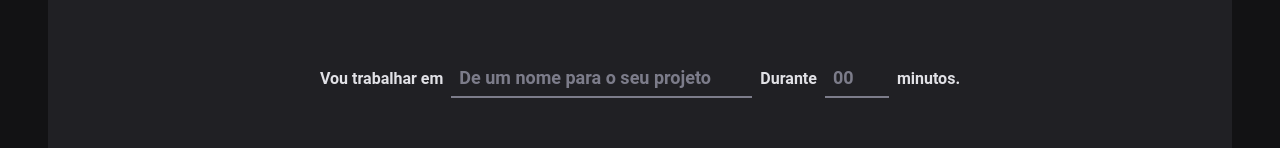
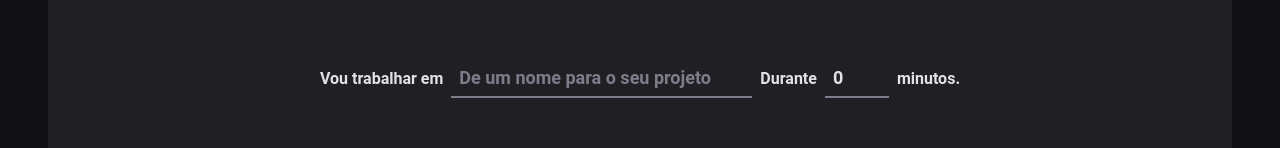
Before and after one commit to joaogabrielramos28/ignite-2022, a React app in the folder React/ignite-timer/: page / in a window 1280 px wide. Shown: the part 166-314 px from the top of the page. Built offline with nearby package versions, Linux system fonts and the light colour scheme; the HTML template or start-up script is replaced by a standard one.

Commit message:
⚡️ feat: using react hook form and zud in form

```diff
--- a/React/ignite-timer/package.json
+++ b/React/ignite-timer/package.json
@@ -10,11 +10,14 @@
     "lint": "eslint src --ext ts,tsx --fix"
   },
   "dependencies": {
+    "@hookform/resolvers": "^2.9.8",
     "phosphor-react": "^1.4.1",
     "react": "^18.2.0",
     "react-dom": "^18.2.0",
+    "react-hook-form": "^7.36.0",
     "react-router-dom": "^6.4.1",
-    "styled-components": "^5.3.5"
+    "styled-components": "^5.3.5",
+    "zod": "^3.19.1"
   },
   "devDependencies": {
     "@rocketseat/eslint-config": "^1.1.3",
--- a/React/ignite-timer/src/pages/Home/index.tsx
+++ b/React/ignite-timer/src/pages/Home/index.tsx
@@ -9,16 +9,46 @@
   TaskInput,
 } from './styles'
 
+import { useForm } from 'react-hook-form'
+import { zodResolver } from '@hookform/resolvers/zod'
+import * as zod from 'zod'
+
+const newCycleFormValidationSchema = zod.object({
+  task: zod.string().min(1, 'Informe a tarefa'),
+  minutesAmount: zod
+    .number()
+    .min(5, 'O ciclo precisa ser de no mínimo 5 minutos')
+    .max(60, 'O ciclo precisa ser de no máximo 60 minutos'),
+})
+
+type NewCycleFormData = zod.infer<typeof newCycleFormValidationSchema>
+
 export function Home() {
+  const { register, handleSubmit, watch, reset } = useForm<NewCycleFormData>({
+    resolver: zodResolver(newCycleFormValidationSchema),
+    defaultValues: {
+      task: '',
+      minutesAmount: 0,
+    },
+  })
+
+  function handleCreateNewCycle(data: NewCycleFormData) {
+    reset()
+  }
+
+  const task = watch('task')
+  const isSubmitDisabled = !task
+
   return (
     <HomeContainer>
-      <form>
+      <form onSubmit={handleSubmit(handleCreateNewCycle)}>
         <FormContainer>
-          <label htmlFor="">Vou trabalhar em</label>
+          <label htmlFor="task">Vou trabalhar em</label>
           <TaskInput
             id="task"
             list="task-suggestions"
             placeholder="De um nome para o seu projeto"
+            {...register('task')}
           />
           <datalist id="task-suggestions">
             <option value="Projeto 1" />
@@ -34,6 +64,7 @@
             step={5}
             min={5}
             max={60}
+            {...register('minutesAmount', { valueAsNumber: true })}
           />
 
           <span>minutos.</span>
@@ -47,7 +78,7 @@
           <span>0</span>
         </CountdownContainer>
 
-        <StartCountDownButton disabled type="submit">
+        <StartCountDownButton disabled={isSubmitDisabled} type="submit">
           <Play size={24} /> Começar{' '}
         </StartCountDownButton>
       </form>
```
Also changed, not shown: 1 other file (tests, documents, lock files or other folders).
